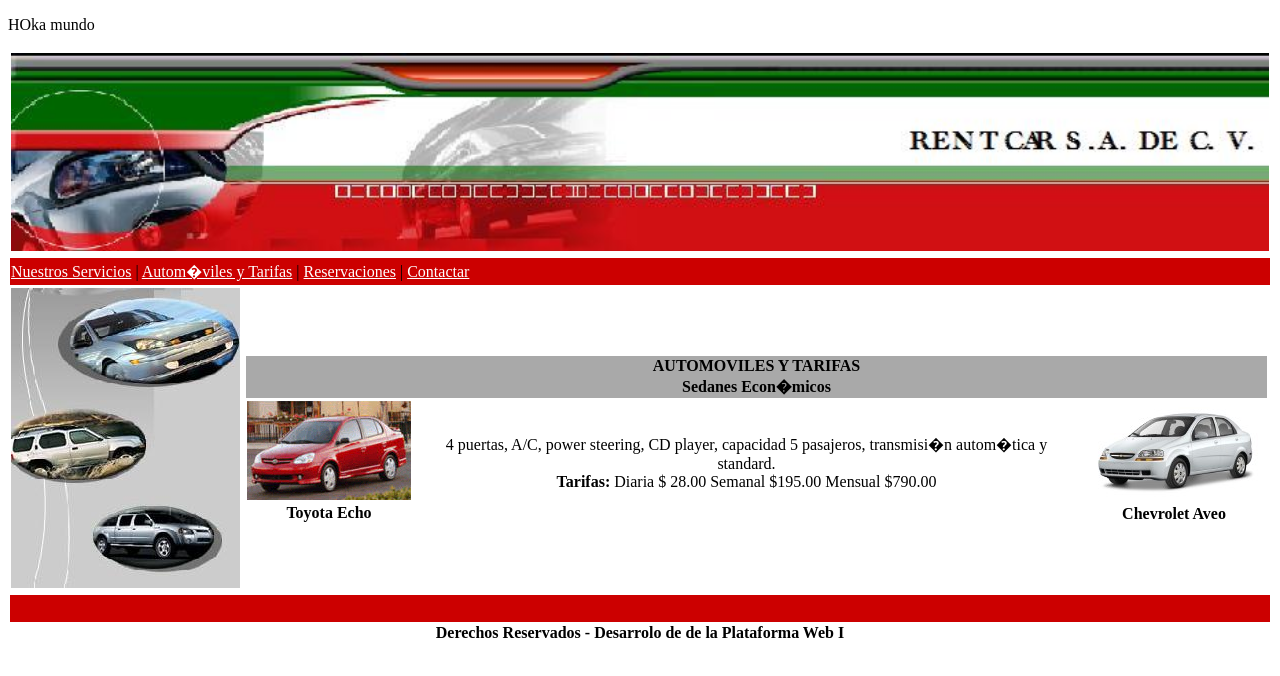
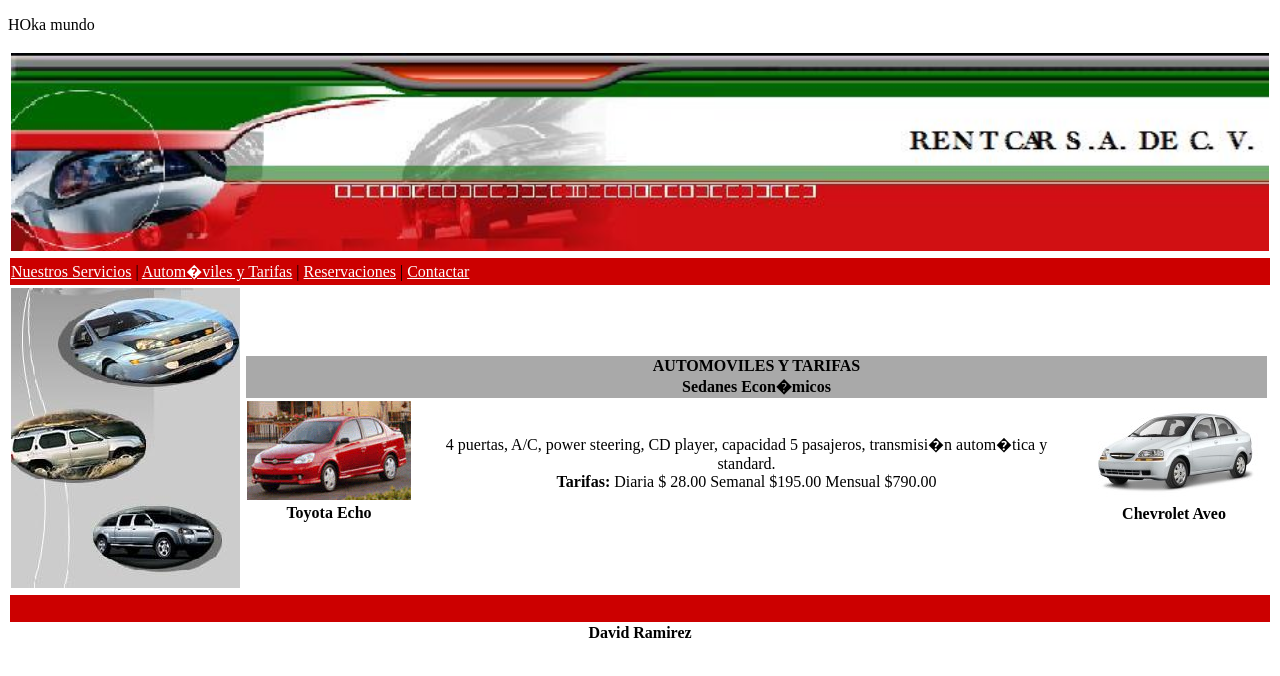
Before and after one commit to dzometa/dpweb, a plain HTML site: page Index.html in a window 1280 px wide. Drawn offline with Linux system fonts and the light colour scheme.

Commit message:
Agregando piede pagina

```diff
--- a/Index.html
+++ b/Index.html
@@ -50,7 +50,7 @@
 			 </tr>
 </tbody></table>
 <center><b>
-				Derechos Reservados - Desarrolo de de la Plataforma Web I<br>
+			David Ramirez<br>
 				</b>
 </center>
 </body></html>
```
